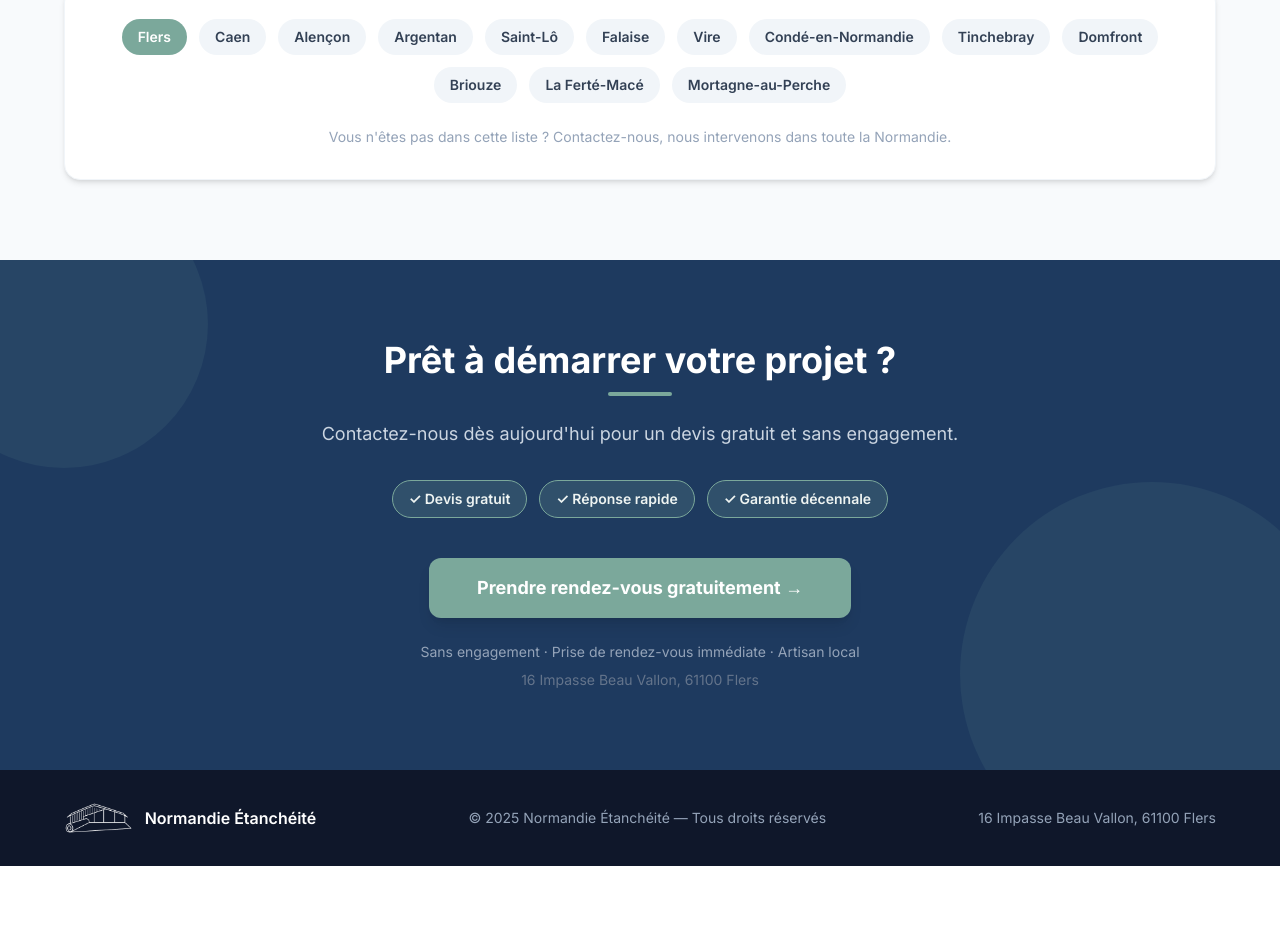
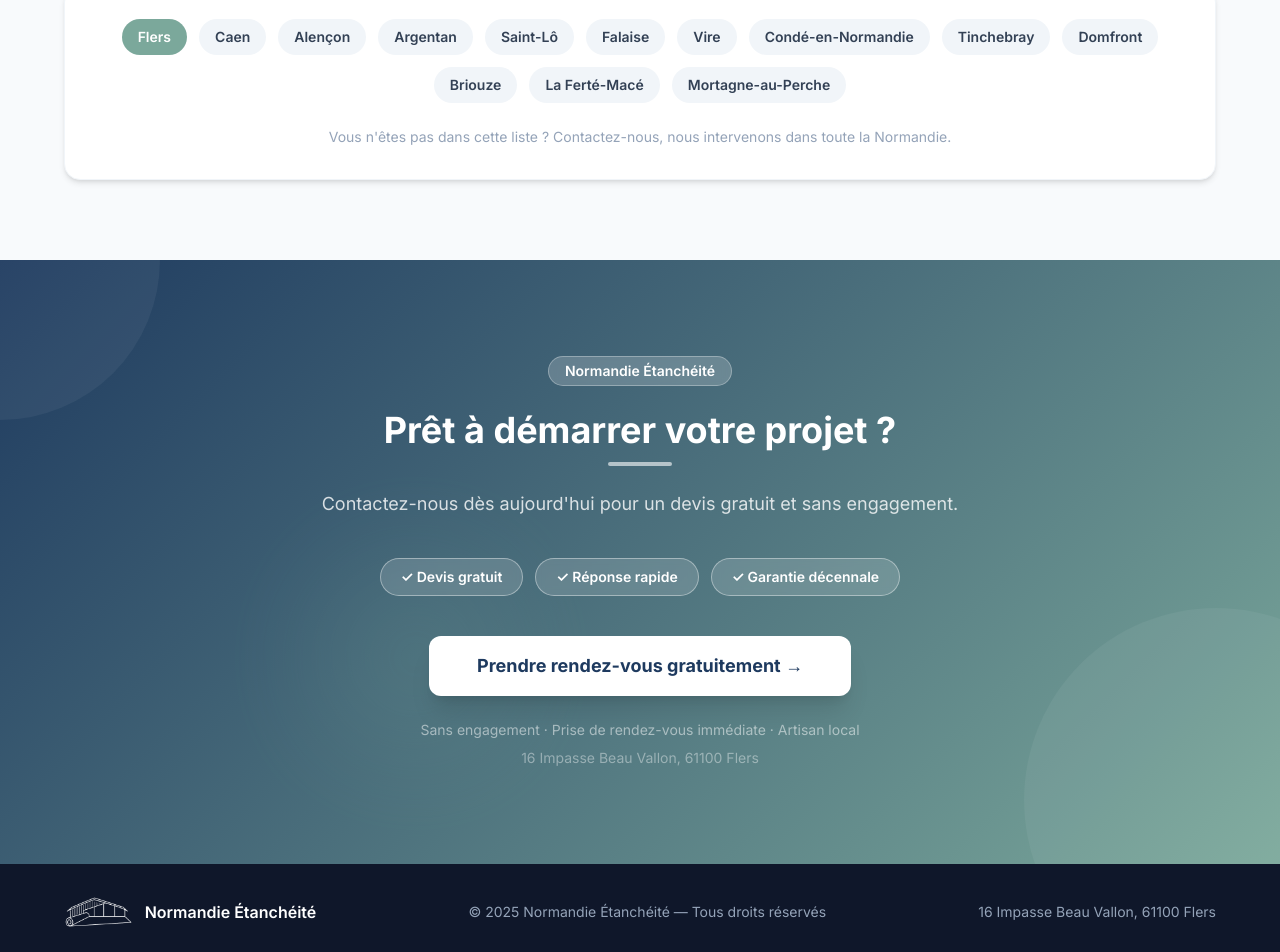
Before and after one commit to Ahmedoooooooooooo/Normandie-etancheite, a Next.js app: page / in a window 1280 px wide. Shown: the part 2091-3043 px from the top of the page. Before the commit the page ends 2957 px from the top, so only its background shows below. Built offline with nearby package versions, Linux system fonts and the light colour scheme.

Commit message:
CTA prise de RDV: gradient navy→sage, bouton blanc, badges glassmorphism
https://claude.ai/code/session_019HXy9hEZKUuA6D895ZD1d4

```diff
--- a/src/app/page.tsx
+++ b/src/app/page.tsx
@@ -164,39 +164,43 @@ export default function HomePage() {
       </section>
 
       {/* Contact CTA */}
-      <section className="py-20 px-4 bg-brand-blue text-white relative overflow-hidden">
+      <section className="py-24 px-4 relative overflow-hidden" style={{background: 'linear-gradient(135deg, #1e3a5f 0%, #7BA89B 100%)'}}>
         {/* Cercles décoratifs */}
-        <div className="absolute -top-20 -left-20 w-72 h-72 bg-sage opacity-10 rounded-full pointer-events-none" />
-        <div className="absolute -bottom-24 -right-16 w-96 h-96 bg-sage opacity-10 rounded-full pointer-events-none" />
+        <div className="absolute top-0 left-0 w-80 h-80 bg-white opacity-5 rounded-full -translate-x-1/2 -translate-y-1/2 pointer-events-none" />
+        <div className="absolute bottom-0 right-0 w-96 h-96 bg-white opacity-5 rounded-full translate-x-1/3 translate-y-1/3 pointer-events-none" />
+        <div className="absolute top-1/2 left-1/4 w-48 h-48 bg-sage opacity-20 rounded-full blur-3xl pointer-events-none" />
 
         <div className="max-w-4xl mx-auto text-center relative">
-          <h2 className="text-3xl sm:text-4xl font-bold mb-2">Prêt à démarrer votre projet ?</h2>
-          <div className="w-16 h-1 bg-sage rounded-full mx-auto mt-3 mb-6" />
-          <p className="text-slate-300 text-lg mb-8">
+          <div className="inline-block bg-white/20 text-white text-sm font-semibold px-4 py-1 rounded-full mb-6 backdrop-blur-sm border border-white/30">
+            Normandie Étanchéité
+          </div>
+          <h2 className="text-3xl sm:text-4xl font-bold text-white mb-3">Prêt à démarrer votre projet ?</h2>
+          <div className="w-16 h-1 bg-white/60 rounded-full mx-auto mb-6" />
+          <p className="text-white/80 text-lg mb-10">
             Contactez-nous dès aujourd&apos;hui pour un devis gratuit et sans engagement.
           </p>
 
           {/* Badges */}
           <div className="flex flex-wrap justify-center gap-3 mb-10">
-            <span className="bg-sage/20 border border-sage text-sage-50 text-sm font-semibold px-4 py-2 rounded-full">
+            <span className="bg-white/15 backdrop-blur-sm border border-white/40 text-white text-sm font-semibold px-5 py-2 rounded-full">
               ✓ Devis gratuit
             </span>
-            <span className="bg-sage/20 border border-sage text-sage-50 text-sm font-semibold px-4 py-2 rounded-full">
+            <span className="bg-white/15 backdrop-blur-sm border border-white/40 text-white text-sm font-semibold px-5 py-2 rounded-full">
               ✓ Réponse rapide
             </span>
-            <span className="bg-sage/20 border border-sage text-sage-50 text-sm font-semibold px-4 py-2 rounded-full">
+            <span className="bg-white/15 backdrop-blur-sm border border-white/40 text-white text-sm font-semibold px-5 py-2 rounded-full">
               ✓ Garantie décennale
             </span>
           </div>
 
           <Link
             href="/rendez-vous"
-            className="inline-block bg-sage hover:bg-sage-700 text-white font-bold px-12 py-4 rounded-xl text-lg transition-colors duration-200 shadow-lg"
+            className="inline-block bg-white text-brand-blue hover:bg-slate-100 font-bold px-12 py-4 rounded-xl text-lg transition-colors duration-200 shadow-xl"
           >
             Prendre rendez-vous gratuitement →
           </Link>
-          <p className="text-slate-400 text-sm mt-6">Sans engagement · Prise de rendez-vous immédiate · Artisan local</p>
-          <p className="text-slate-500 text-sm mt-2">16 Impasse Beau Vallon, 61100 Flers</p>
+          <p className="text-white/50 text-sm mt-6">Sans engagement · Prise de rendez-vous immédiate · Artisan local</p>
+          <p className="text-white/40 text-sm mt-2">16 Impasse Beau Vallon, 61100 Flers</p>
         </div>
       </section>
 
```
